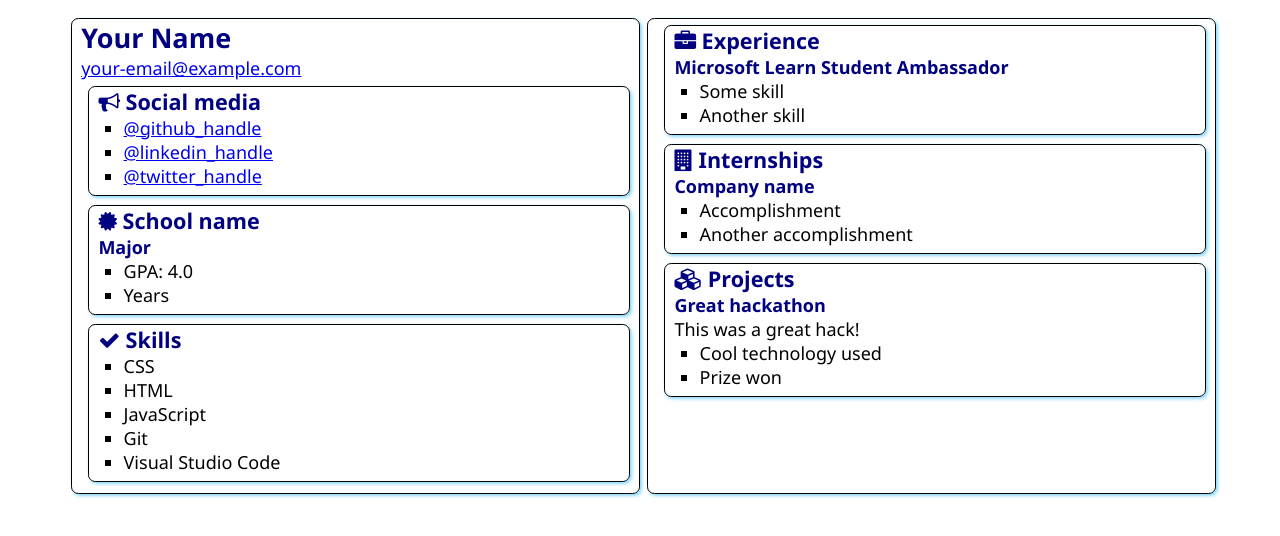
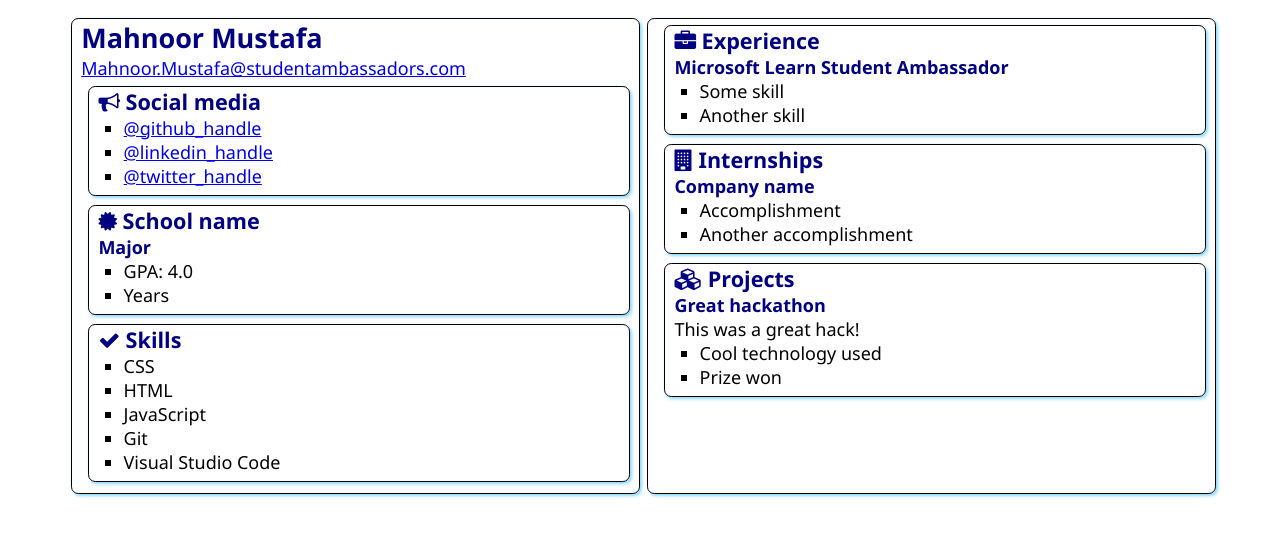
Before and after one commit to lalanoorr/SATechnicalOnboarding, a plain HTML site: page src/index.html in a window 1280 px wide. Drawn offline with Linux system fonts and the light colour scheme.

Commit message:
Update index.html

```diff
--- a/src/index.html
+++ b/src/index.html
@@ -12,8 +12,8 @@
 <body>
     <main>
         <article class="box">
-            <h1>Your Name</h1>
-            <div><a href="mailto:your.email@example.com">your-email@example.com</a></div>
+            <h1>Mahnoor Mustafa</h1>
+            <div><a href="mailto:your.email@example.com">Mahnoor.Mustafa@studentambassadors.com</a></div>
 
             <section class="box">
                 <h2>
```
